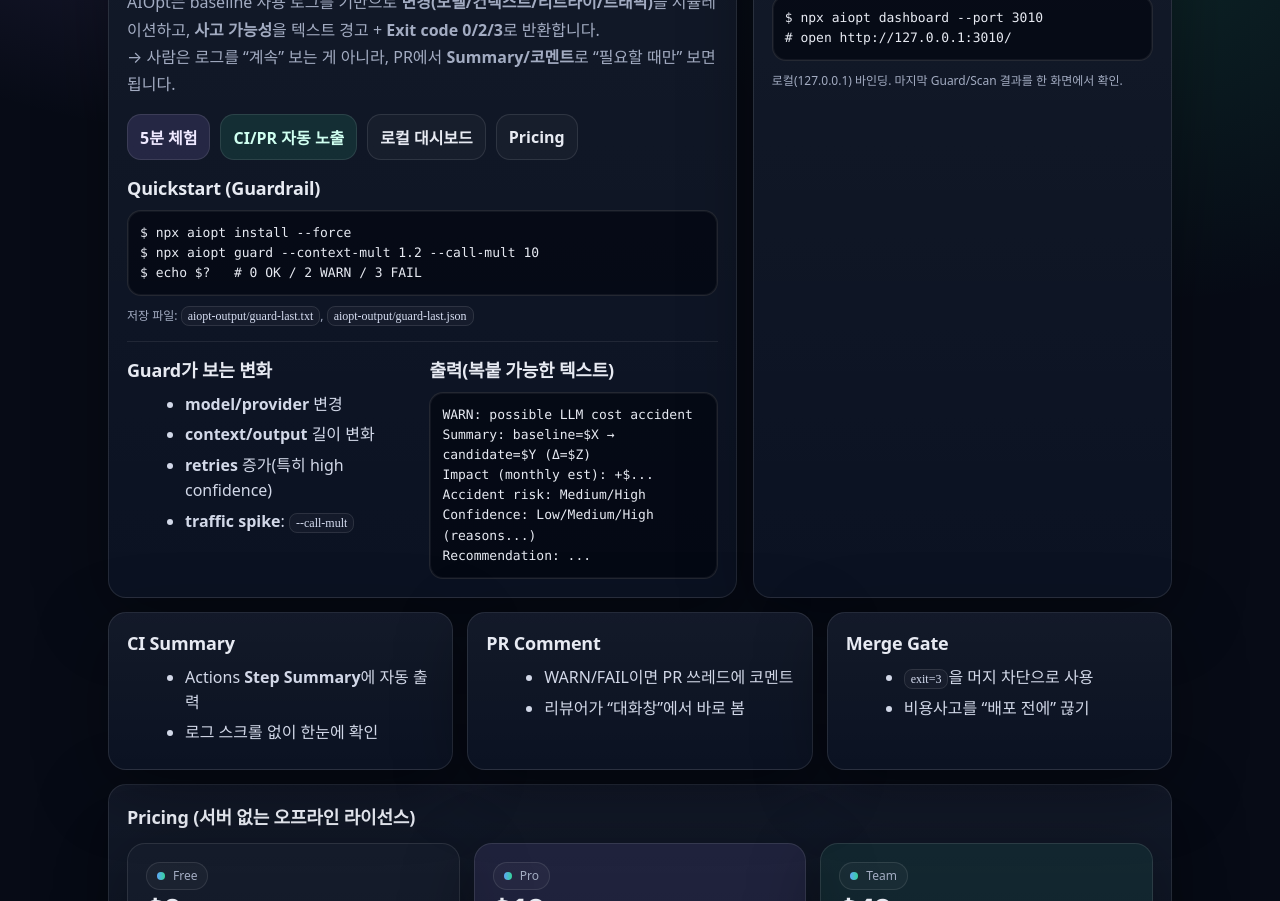
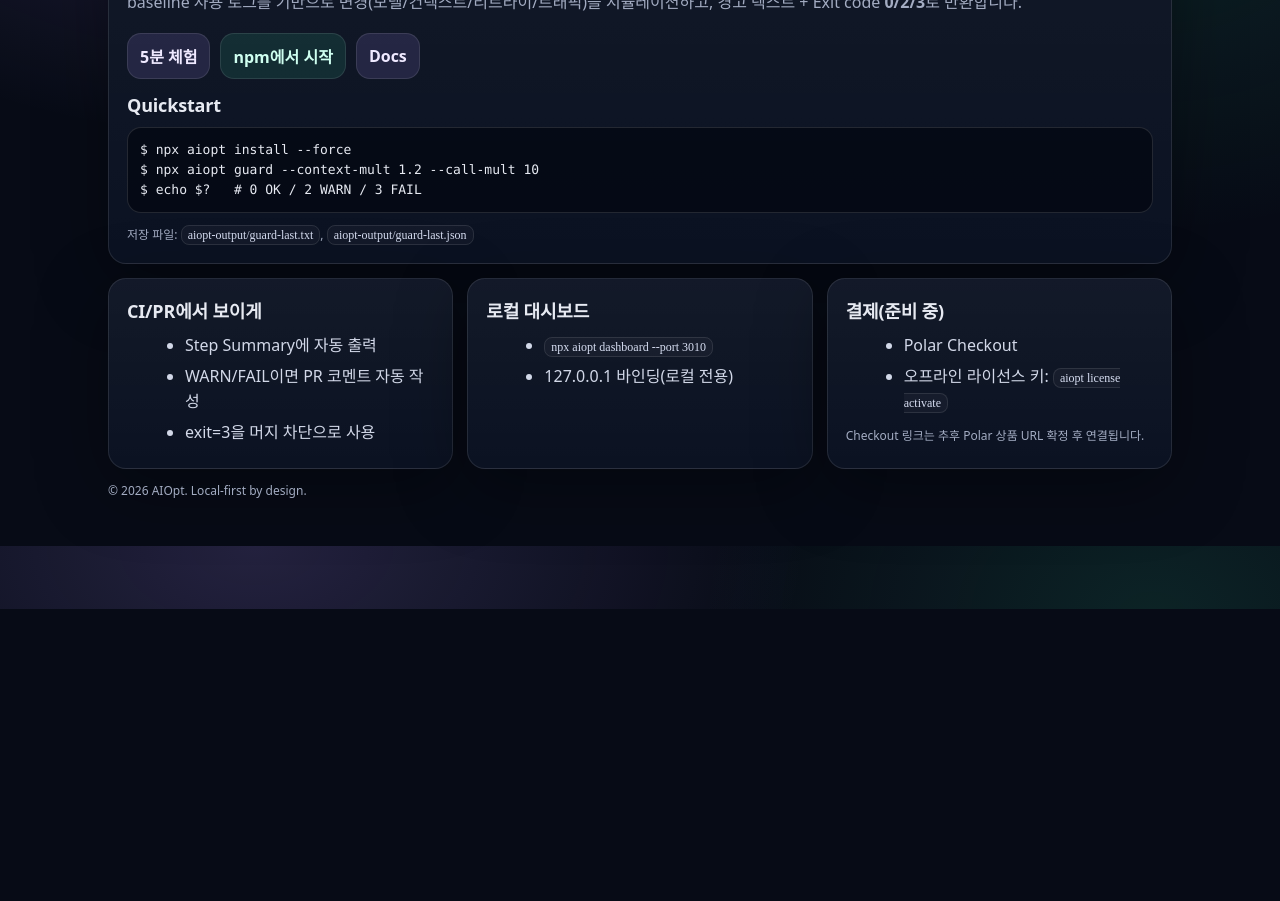
Before and after one commit to tkddlr0716-collab/aiopt, a website: page site/index.html in a window 1280 px wide. Shown: the part 191-1092 px from the top of the page. After the commit the page ends 800 px from the top, so only its background shows below. Drawn offline with Linux system fonts and the light colour scheme.

Commit message:
chore(pages): publish site/ via GitHub Pages

```diff
--- a/site/index.html
+++ b/site/index.html
@@ -5,88 +5,31 @@
   <meta name="viewport" content="width=device-width, initial-scale=1"/>
   <title>AIOpt — 배포 전 LLM 비용사고 Guardrail</title>
   <meta name="description" content="AIOpt는 로컬 전용 pre-deploy Guardrail입니다. 배포/머지 전에 LLM 비용 사고 가능성을 경고하고(Exit code 0/2/3), CI Summary/PR 코멘트로 자동 노출합니다. No server. No upload."/>
-
   <meta property="og:title" content="AIOpt — 배포 전 LLM 비용사고 Guardrail"/>
   <meta property="og:description" content="npx aiopt install → guard. Exit code 0/2/3. Step Summary + PR comment. Local-only."/>
   <meta property="og:type" content="website"/>
-  <meta property="og:image" content="assets/og.svg"/>
-
   <style>
-    :root{
-      --bg:#070b16;
-      --card:#0b1222;
-      --card2:#0e1730;
-      --txt:#e7eaf2;
-      --muted:#a3acc2;
-      --border:rgba(255,255,255,.10);
-      --p1:#a78bfa;
-      --p2:#34d399;
-      --p3:#60a5fa;
-      --shadow: 0 18px 70px rgba(0,0,0,.35);
-    }
+    :root{--bg:#070b16;--card:#0b1222;--txt:#e7eaf2;--muted:#a3acc2;--border:rgba(255,255,255,.10);--p1:#a78bfa;--p2:#34d399;--shadow:0 18px 70px rgba(0,0,0,.35)}
     *{box-sizing:border-box}
-    body{margin:0; font-family: ui-sans-serif,system-ui,-apple-system,Segoe UI,Roboto; background: radial-gradient(1000px 600px at 20% 0%, rgba(167,139,250,.18), transparent 55%), radial-gradient(900px 700px at 90% 10%, rgba(52,211,153,.12), transparent 50%), var(--bg); color:var(--txt)}
-    a{color:#bfffe3; text-decoration:none}
-    a:hover{text-decoration:underline}
-
-    .wrap{max-width:1100px; margin:0 auto; padding:26px 18px 46px}
-    .nav{display:flex; align-items:center; justify-content:space-between; gap:12px; margin-bottom:16px}
-    .brand{display:flex; align-items:center; gap:10px; font-weight:950; letter-spacing:-.02em}
+    body{margin:0;font-family:ui-sans-serif,system-ui,-apple-system,Segoe UI,Roboto;background:radial-gradient(1000px 600px at 20% 0%, rgba(167,139,250,.18), transparent 55%),radial-gradient(900px 700px at 90% 10%, rgba(52,211,153,.12), transparent 50%),var(--bg);color:var(--txt)}
+    a{color:#bfffe3;text-decoration:none} a:hover{text-decoration:underline}
+    .wrap{max-width:1100px;margin:0 auto;padding:26px 18px 46px}
+    .nav{display:flex;align-items:center;justify-content:space-between;gap:12px;margin-bottom:16px}
+    .brand{display:flex;align-items:center;gap:10px;font-weight:950;letter-spacing:-.02em}
     .mark{width:12px;height:12px;border-radius:4px;background:linear-gradient(90deg,var(--p1),var(--p2))}
-
-    .hero{
-      display:grid;
-      grid-template-columns: 1.2fr .8fr;
-      gap:16px;
-      align-items:stretch;
-    }
-    @media(max-width: 940px){.hero{grid-template-columns:1fr}}
-
-    .card{background:linear-gradient(180deg, rgba(255,255,255,.03), rgba(255,255,255,0)), var(--card);
-      border:1px solid var(--border); border-radius:18px; padding:18px; box-shadow: var(--shadow)}
-
-    .pill{display:inline-flex; align-items:center; gap:8px; padding:7px 10px; border-radius:999px; border:1px solid var(--border);
-      background:rgba(255,255,255,.03); color:var(--muted); font-size:12px; line-height:1}
-    .dot{width:8px;height:8px;border-radius:99px;background:linear-gradient(90deg,var(--p3),var(--p2))}
-
-    .title{font-size:44px; line-height:1.03; font-weight:980; letter-spacing:-0.03em; margin-top:12px}
-    .sub{margin-top:12px; color:var(--muted); font-size:16px; line-height:1.7}
-
-    .ctaRow{display:flex; gap:10px; flex-wrap:wrap; margin-top:16px}
-    .btn{display:inline-flex; align-items:center; justify-content:center; gap:10px;
-      padding:10px 12px; border-radius:14px; border:1px solid var(--border);
-      background: rgba(167,139,250,.14);
-      color:#efe9ff; font-weight:900; min-height:40px}
-    .btn.secondary{background:rgba(52,211,153,.12); color:#cffff0}
-    .btn.ghost{background:rgba(255,255,255,.03); color:#e7eaf2}
-
-    pre{margin:0; white-space:pre-wrap; word-break:break-word; background: rgba(3,6,14,.65);
-      border:1px solid rgba(255,255,255,.12);
-      padding:12px; border-radius:14px; box-shadow: inset 0 0 0 1px rgba(255,255,255,.05);
-      font-family: ui-monospace, SFMono-Regular, Menlo, Monaco, Consolas, "Liberation Mono"; font-size:13px; line-height:1.55}
-
-    .k{padding:2px 6px; border-radius:8px; border:1px solid var(--border); font-family: ui-monospace; font-size:12px; color:#d7def2; background:rgba(255,255,255,.03)}
-
-    .grid{display:grid; grid-template-columns:repeat(3, 1fr); gap:14px; margin-top:14px}
-    @media(max-width: 940px){.grid{grid-template-columns:1fr}}
-
-    h2{margin:0 0 10px 0; font-size:18px; letter-spacing:-.01em}
-    ul{margin:8px 0 0 18px; color:#d2d8e8}
-    li{margin:6px 0; line-height:1.55}
-
-    .section{margin-top:16px}
-    .foot{margin-top:10px; color:var(--muted); font-size:12px; line-height:1.6}
-
-    .img{width:100%; border-radius:16px; border:1px solid rgba(255,255,255,.10); background:rgba(255,255,255,.03)}
-
-    .split{display:grid; grid-template-columns:1fr 1fr; gap:14px; margin-top:14px}
-    @media(max-width: 940px){.split{grid-template-columns:1fr}}
-
-    .hr{height:1px; background:rgba(255,255,255,.08); margin:14px 0}
-
-    .pricing{display:grid; grid-template-columns:repeat(3, 1fr); gap:14px; margin-top:14px}
-    @media(max-width: 940px){.pricing{grid-template-columns:1fr}}
-    .price{font-size:30px; font-weight:980}
+    .card{background:linear-gradient(180deg, rgba(255,255,255,.03), rgba(255,255,255,0)), var(--card);border:1px solid var(--border);border-radius:18px;padding:18px;box-shadow:var(--shadow)}
+    .pill{display:inline-flex;align-items:center;gap:8px;padding:7px 10px;border-radius:999px;border:1px solid var(--border);background:rgba(255,255,255,.03);color:var(--muted);font-size:12px;line-height:1}
+    .title{font-size:44px;line-height:1.03;font-weight:980;letter-spacing:-0.03em;margin-top:12px}
+    .sub{margin-top:12px;color:var(--muted);font-size:16px;line-height:1.7}
+    .ctaRow{display:flex;gap:10px;flex-wrap:wrap;margin-top:16px}
+    .btn{display:inline-flex;align-items:center;justify-content:center;padding:10px 12px;border-radius:14px;border:1px solid var(--border);background:rgba(167,139,250,.14);color:#efe9ff;font-weight:900;min-height:40px}
+    .btn.secondary{background:rgba(52,211,153,.12);color:#cffff0}
+    pre{margin:0;white-space:pre-wrap;word-break:break-word;background:rgba(3,6,14,.65);border:1px solid rgba(255,255,255,.12);padding:12px;border-radius:14px;font-family:ui-monospace, SFMono-Regular, Menlo, Monaco, Consolas, "Liberation Mono";font-size:13px;line-height:1.55}
+    .k{padding:2px 6px;border-radius:8px;border:1px solid var(--border);font-family:ui-monospace;font-size:12px;color:#d7def2;background:rgba(255,255,255,.03)}
+    .grid{display:grid;grid-template-columns:repeat(3,1fr);gap:14px;margin-top:14px} @media(max-width:940px){.grid{grid-template-columns:1fr}}
+    h2{margin:0 0 10px 0;font-size:18px;letter-spacing:-.01em}
+    ul{margin:8px 0 0 18px;color:#d2d8e8} li{margin:6px 0;line-height:1.55}
+    .foot{margin-top:12px;color:var(--muted);font-size:12px;line-height:1.6}
   </style>
 </head>
 <body>
@@ -99,119 +42,57 @@
       </div>
     </div>
 
-    <div class="hero">
-      <div class="card">
-        <div class="pill"><span class="dot"></span> Local-only · No server · No upload · CI-friendly</div>
-        <div class="title">배포 전에, 비용사고를 먼저 잡자.</div>
-        <div class="sub">
-          AIOpt는 baseline 사용 로그를 기반으로 <b>변경(모델/컨텍스트/리트라이/트래픽)</b>을 시뮬레이션하고,
-          <b>사고 가능성</b>을 텍스트 경고 + <b>Exit code 0/2/3</b>로 반환합니다.
-          <br/>→ 사람은 로그를 “계속” 보는 게 아니라, PR에서 <b>Summary/코멘트</b>로 “필요할 때만” 보면 됩니다.
-        </div>
+    <div class="card">
+      <div class="pill">Local-only · No server · No upload · CI-friendly</div>
+      <div class="title">배포 전에, 비용사고를 먼저 잡자.</div>
+      <div class="sub">
+        baseline 사용 로그를 기반으로 변경(모델/컨텍스트/리트라이/트래픽)을 시뮬레이션하고,
+        경고 텍스트 + Exit code <b>0/2/3</b>로 반환합니다.
+      </div>
 
-        <div class="ctaRow">
-          <a class="btn" href="#quickstart">5분 체험</a>
-          <a class="btn secondary" href="#ci">CI/PR 자동 노출</a>
-          <a class="btn ghost" href="#dashboard">로컬 대시보드</a>
-          <a class="btn ghost" href="#pricing">Pricing</a>
-        </div>
+      <div class="ctaRow">
+        <a class="btn" href="#quickstart">5분 체험</a>
+        <a class="btn secondary" href="https://www.npmjs.com/package/aiopt" target="_blank" rel="noreferrer">npm에서 시작</a>
+        <a class="btn" href="https://github.com/tkddlr0716-collab/aiopt#readme" target="_blank" rel="noreferrer">Docs</a>
+      </div>
 
-        <div class="section" id="quickstart">
-          <h2>Quickstart (Guardrail)</h2>
-          <pre>$ npx aiopt install --force
+      <div style="height:14px"></div>
+      <div id="quickstart">
+        <h2>Quickstart</h2>
+        <pre>$ npx aiopt install --force
 $ npx aiopt guard --context-mult 1.2 --call-mult 10
 $ echo $?   # 0 OK / 2 WARN / 3 FAIL</pre>
-          <div class="foot">저장 파일: <span class="k">aiopt-output/guard-last.txt</span>, <span class="k">aiopt-output/guard-last.json</span></div>
-        </div>
-
-        <div class="hr"></div>
-
-        <div class="split">
-          <div>
-            <h2>Guard가 보는 변화</h2>
-            <ul>
-              <li><b>model/provider</b> 변경</li>
-              <li><b>context/output</b> 길이 변화</li>
-              <li><b>retries</b> 증가(특히 high confidence)</li>
-              <li><b>traffic spike</b>: <span class="k">--call-mult</span></li>
-            </ul>
-          </div>
-          <div>
-            <h2>출력(복붙 가능한 텍스트)</h2>
-            <pre>WARN: possible LLM cost accident
-Summary: baseline=$X → candidate=$Y (Δ=$Z)
-Impact (monthly est): +$...
-Accident risk: Medium/High
-Confidence: Low/Medium/High (reasons...)
-Recommendation: ...</pre>
-          </div>
-        </div>
-      </div>
-
-      <div class="card">
-        <img class="img" src="assets/hero.svg" alt="AIOpt"/>
-        <div class="foot">로컬에서 동작하고, CI에 붙이면 PR에서 바로 보입니다.</div>
-
-        <div class="section">
-          <h2>Optional: Local Dashboard</h2>
-          <pre>$ npx aiopt dashboard --port 3010
-# open http://127.0.0.1:3010/</pre>
-          <div class="foot">로컬(127.0.0.1) 바인딩. 마지막 Guard/Scan 결과를 한 화면에서 확인.</div>
-        </div>
+        <div class="foot">저장 파일: <span class="k">aiopt-output/guard-last.txt</span>, <span class="k">aiopt-output/guard-last.json</span></div>
       </div>
     </div>
 
-    <div class="grid" id="ci" style="margin-top:14px">
+    <div class="grid">
       <div class="card">
-        <h2>CI Summary</h2>
+        <h2>CI/PR에서 보이게</h2>
         <ul>
-          <li>Actions <b>Step Summary</b>에 자동 출력</li>
-          <li>로그 스크롤 없이 한눈에 확인</li>
+          <li>Step Summary에 자동 출력</li>
+          <li>WARN/FAIL이면 PR 코멘트 자동 작성</li>
+          <li>exit=3을 머지 차단으로 사용</li>
         </ul>
       </div>
       <div class="card">
-        <h2>PR Comment</h2>
+        <h2>로컬 대시보드</h2>
         <ul>
-          <li>WARN/FAIL이면 PR 쓰레드에 코멘트</li>
-          <li>리뷰어가 “대화창”에서 바로 봄</li>
+          <li><span class="k">npx aiopt dashboard --port 3010</span></li>
+          <li>127.0.0.1 바인딩(로컬 전용)</li>
         </ul>
       </div>
       <div class="card">
-        <h2>Merge Gate</h2>
+        <h2>결제(준비 중)</h2>
         <ul>
-          <li><span class="k">exit=3</span>을 머지 차단으로 사용</li>
-          <li>비용사고를 “배포 전에” 끊기</li>
+          <li>Polar Checkout</li>
+          <li>오프라인 라이선스 키: <span class="k">aiopt license activate</span></li>
         </ul>
+        <div class="foot">Checkout 링크는 추후 Polar 상품 URL 확정 후 연결됩니다.</div>
       </div>
     </div>
 
-    <div class="card" id="pricing" style="margin-top:14px">
-      <h2>Pricing (서버 없는 오프라인 라이선스)</h2>
-      <div class="pricing">
-        <div class="card" style="background:rgba(255,255,255,.02)">
-          <div class="pill"><span class="dot"></span> Free</div>
-          <div class="price">$0</div>
-          <div class="sub">install/doctor/guard/scan 기본 기능</div>
-        </div>
-        <div class="card" style="background:rgba(167,139,250,.10)">
-          <div class="pill"><span class="dot"></span> Pro</div>
-          <div class="price">$19<span style="font-size:14px;color:var(--muted)">/mo</span></div>
-          <div class="sub">더 강한 rule pack + 더 넓은 rate table + 팀 표준화</div>
-        </div>
-        <div class="card" style="background:rgba(52,211,153,.08)">
-          <div class="pill"><span class="dot"></span> Team</div>
-          <div class="price">$49<span style="font-size:14px;color:var(--muted)">/mo</span></div>
-          <div class="sub">좌석/정책 팩 공유 + policy lint</div>
-        </div>
-      </div>
-      <div class="foot">결제(Gumroad/Polar) → 서명된 키 발급 → <span class="k">aiopt license activate</span> (오프라인 검증)</div>
-    </div>
-
-    <div class="card" style="margin-top:14px">
-      <h2>Contact</h2>
-      <div class="sub">Instagram: <b>@sangikpp</b> · GitHub Issues 환영</div>
-      <div class="foot">© 2026 AIOpt. Local-first by design.</div>
-    </div>
+    <div class="foot">© 2026 AIOpt. Local-first by design.</div>
   </div>
 </body>
 </html>
```
Also changed, not shown: .github/workflows/pages.yml (added).
